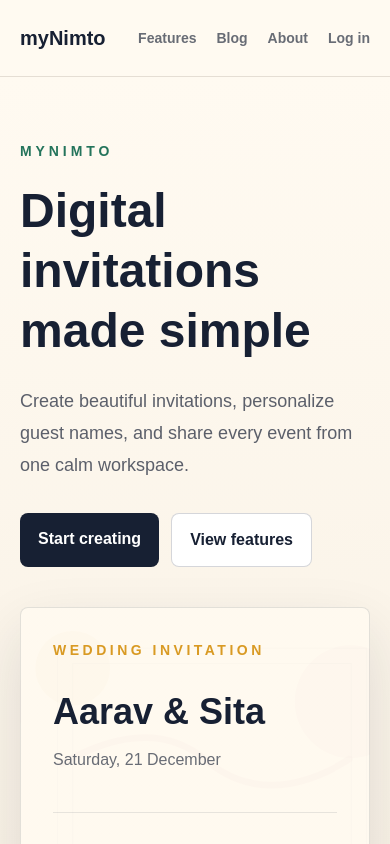
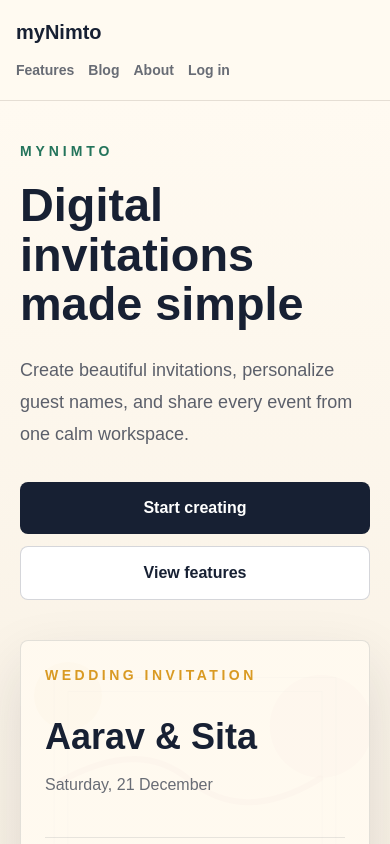
Before and after one commit to tkandel37/Nimto, a Next.js app in the folder nimto-app/apps/web/: page / in a window 390 px wide. Shown: the top 844 px of the page. Built offline with nearby package versions, Linux system fonts and the light colour scheme; no server answers.

Commit message:
Improve mobile responsive layout

```diff
--- a/nimto-app/apps/web/app/dashboard/page.tsx
+++ b/nimto-app/apps/web/app/dashboard/page.tsx
@@ -1057,7 +1057,7 @@
 
   return (
     <section className="mt-7 grid gap-6 xl:grid-cols-[minmax(0,1fr)_420px]">
-      <div className="overflow-hidden rounded-lg border border-ink/10 bg-white">
+      <div className="overflow-x-auto rounded-lg border border-ink/10 bg-white">
         <table className="w-full min-w-[720px] border-collapse text-left text-sm">
           <thead className="bg-paper text-ink/60">
             <tr>
@@ -1499,7 +1499,7 @@
   }
 
   return (
-    <section className="mt-7 overflow-hidden rounded-lg border border-ink/10 bg-white">
+    <section className="mt-7 overflow-x-auto rounded-lg border border-ink/10 bg-white">
       <table className="w-full min-w-[760px] border-collapse text-left text-sm">
         <thead className="bg-paper text-ink/60">
           <tr>
--- a/nimto-app/apps/web/app/globals.css
+++ b/nimto-app/apps/web/app/globals.css
@@ -27,6 +27,7 @@
 
 html {
   min-height: 100%;
+  -webkit-text-size-adjust: 100%;
 }
 
 body {
@@ -49,6 +50,11 @@
 
 button {
   cursor: pointer;
+}
+
+a {
+  color: inherit;
+  text-decoration: none;
 }
 
 .auth-shell {
@@ -224,6 +230,133 @@
   }
 
   .sidebar {
+    position: sticky;
+    top: 0;
+    z-index: 20;
     padding: 20px;
   }
+
+  .sidebar nav {
+    display: flex;
+    gap: 8px;
+    margin-top: 20px;
+    overflow-x: auto;
+    padding-bottom: 4px;
+    scrollbar-width: none;
+  }
+
+  .sidebar nav::-webkit-scrollbar {
+    display: none;
+  }
+
+  .sidebar nav button {
+    flex: 0 0 auto;
+    white-space: nowrap;
+  }
 }
+
+@media (max-width: 640px) {
+  body {
+    background: var(--background);
+  }
+
+  .site-header {
+    align-items: flex-start;
+    flex-direction: column;
+    gap: 14px;
+    padding: 18px 16px;
+  }
+
+  .site-header nav {
+    width: 100%;
+    gap: 14px;
+    overflow-x: auto;
+    padding-bottom: 2px;
+    white-space: nowrap;
+    scrollbar-width: none;
+  }
+
+  .site-header nav::-webkit-scrollbar {
+    display: none;
+  }
+
+  .hero-section .grid {
+    padding-top: 40px;
+    padding-bottom: 40px;
+  }
+
+  .hero-section h1,
+  .site-shell h1 {
+    font-size: clamp(2.25rem, 12vw, 3.25rem);
+    line-height: 1.06;
+  }
+
+  .site-shell p {
+    overflow-wrap: anywhere;
+  }
+
+  .site-button-primary,
+  .site-button-secondary {
+    width: 100%;
+    text-align: center;
+  }
+
+  .invitation-card {
+    min-height: 360px;
+    padding: 24px;
+  }
+
+  .auth-shell {
+    min-height: auto;
+  }
+
+  .preview-panel {
+    min-height: auto;
+    padding: 16px;
+  }
+
+  .auth-panel {
+    align-items: start;
+    padding: 22px 16px 36px;
+  }
+
+  .invitation-preview {
+    aspect-ratio: auto;
+    min-height: 360px;
+    padding: 20px;
+  }
+
+  .invitation-preview h1 {
+    font-size: 2.4rem;
+    line-height: 1.05;
+  }
+
+  .form-card h2 {
+    font-size: 2.25rem;
+    line-height: 1.08;
+  }
+
+  .dashboard-shell > section {
+    padding: 16px;
+  }
+
+  .sidebar {
+    padding: 16px;
+  }
+
+  .metric {
+    padding: 16px;
+  }
+
+  .field input,
+  .field select,
+  .field textarea,
+  select,
+  textarea {
+    min-width: 0;
+  }
+
+  table {
+    font-size: 0.875rem;
+  }
+}
```
